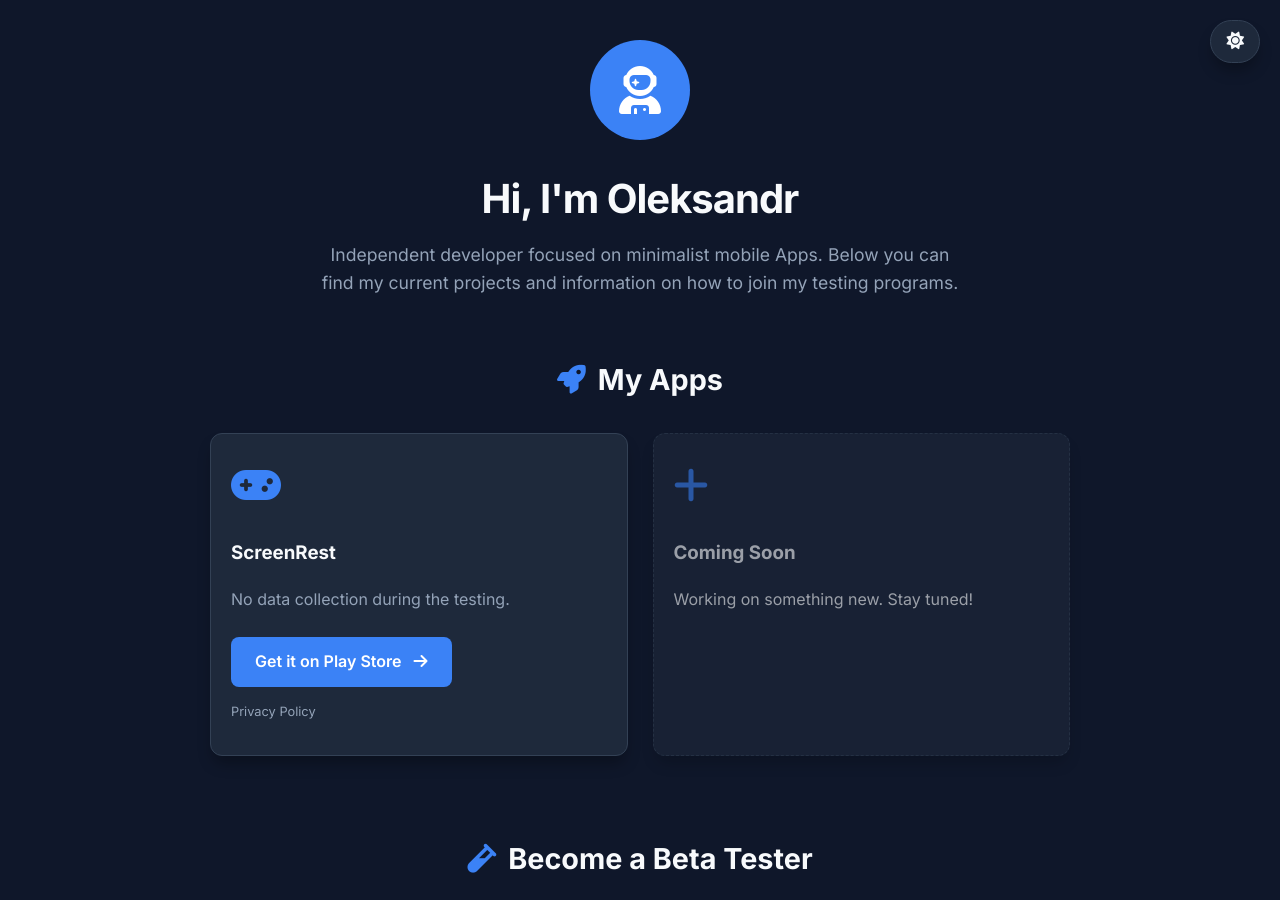
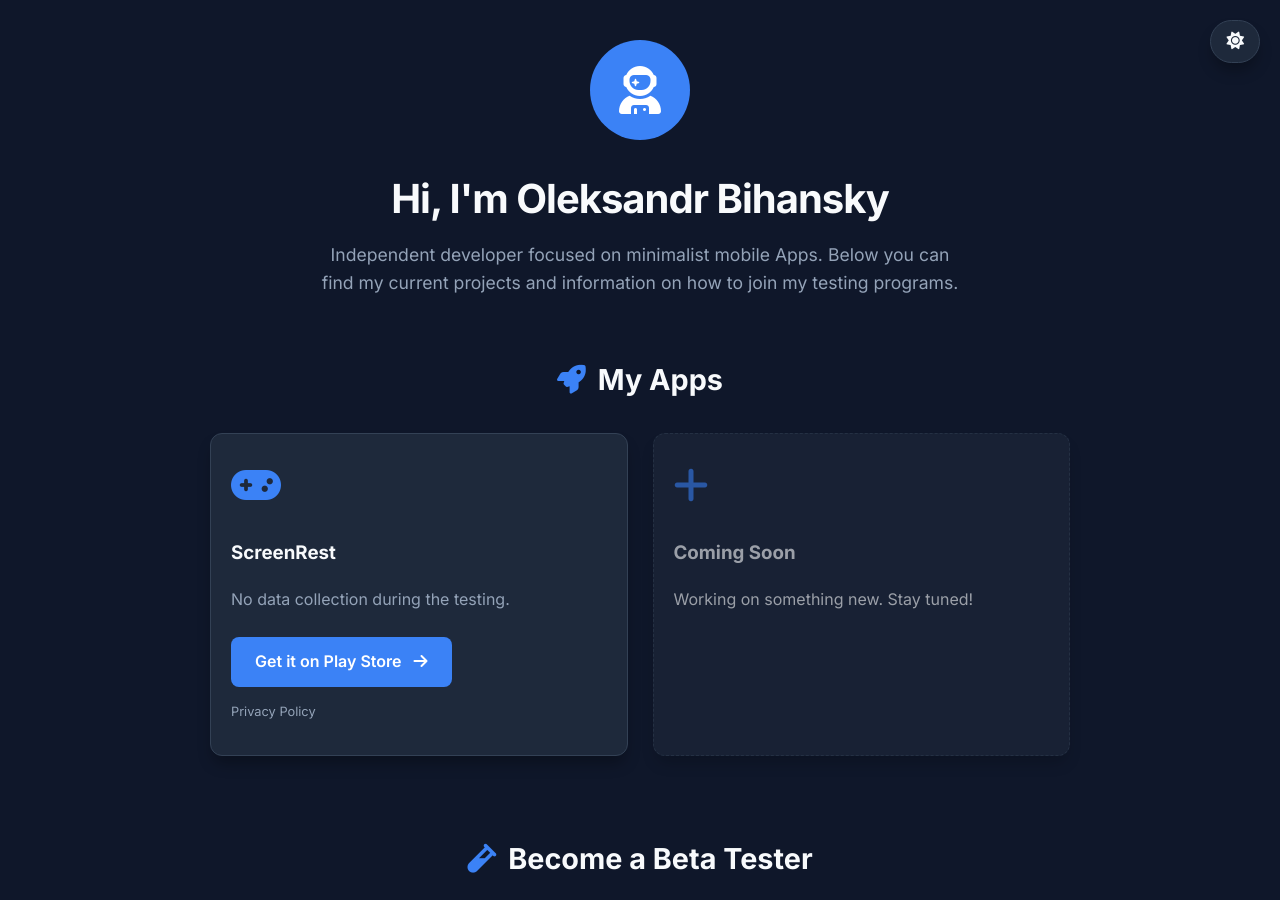
Before and after one commit to digitalcreat0r/sitoweb, a Jekyll site: the page built from index.html, in a window 1280 px wide and 900 px high. Built offline with Jekyll 4.4.1, drawn with Linux system fonts in a browser that asks for light colours.

Commit message:
aggiornamento

```diff
--- a/_config.yml
+++ b/_config.yml
@@ -1,6 +1,6 @@
 # Informazioni sul Sito
 title: CleverPocket
-author: Oleksandr
+author: Oleksandr Bihansky
 email: cleverpocket.info@gmail.com
 description: "Independent developer focused on minimalist mobile Apps."
 
```
